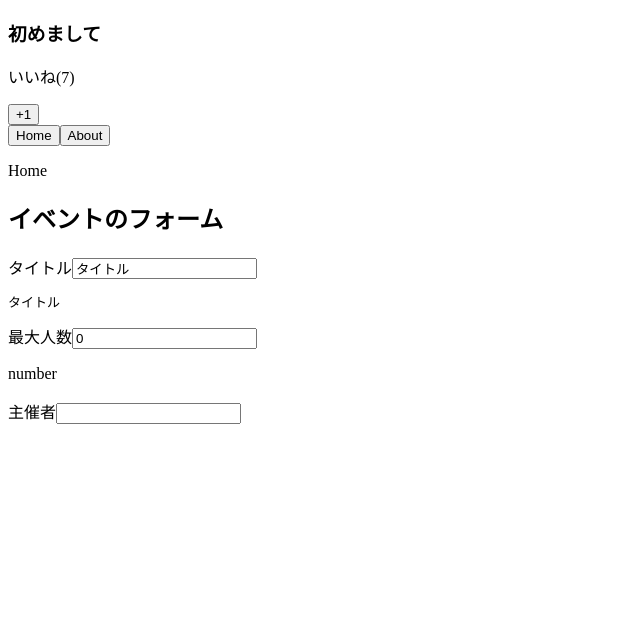
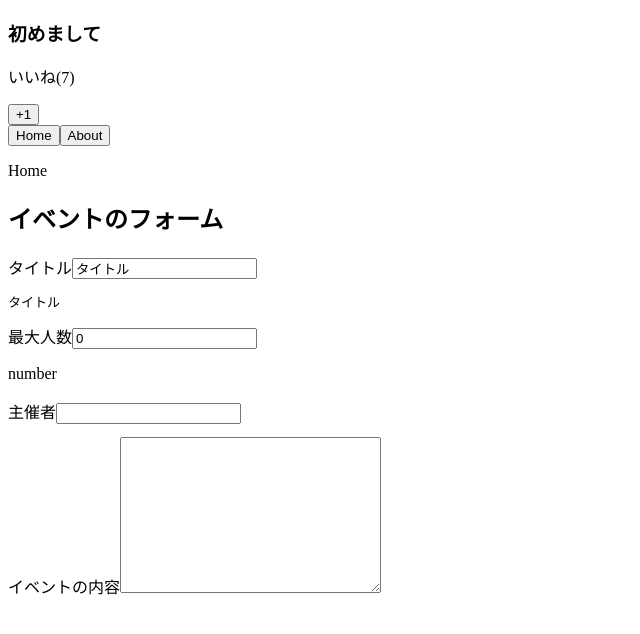
Before and after one commit to nom30523/p-vuejs, a Vue app in the folder p-vuejs/: page / in a window 1280 px wide. Shown: the top 634 px of the page, without its empty margins (0-640 px from the left). Built offline with nearby package versions, Linux system fonts and the light colour scheme.

Commit message:
複数行双方向バインディング

```diff
--- a/p-vuejs/src/App.vue
+++ b/p-vuejs/src/App.vue
@@ -20,6 +20,9 @@
       <label for="host">主催者</label>
       <input id="host" type="text" v-model.trim="eventData.host">
       <pre>{{ eventData.host }}</pre>
+      <label for="detail">イベントの内容</label>
+      <textarea id="detail" cols="30" rows="10" v-model="eventData.detail"></textarea>
+      <pre>{{ eventData.detail }}</pre>
     </div>
   </div>
 </template>
@@ -37,7 +40,8 @@
       eventData: {
         title: "タイトル",
         maxNumber: 0,
-        host: ""
+        host: "",
+        detail: ""
       }
     }
   },
```
